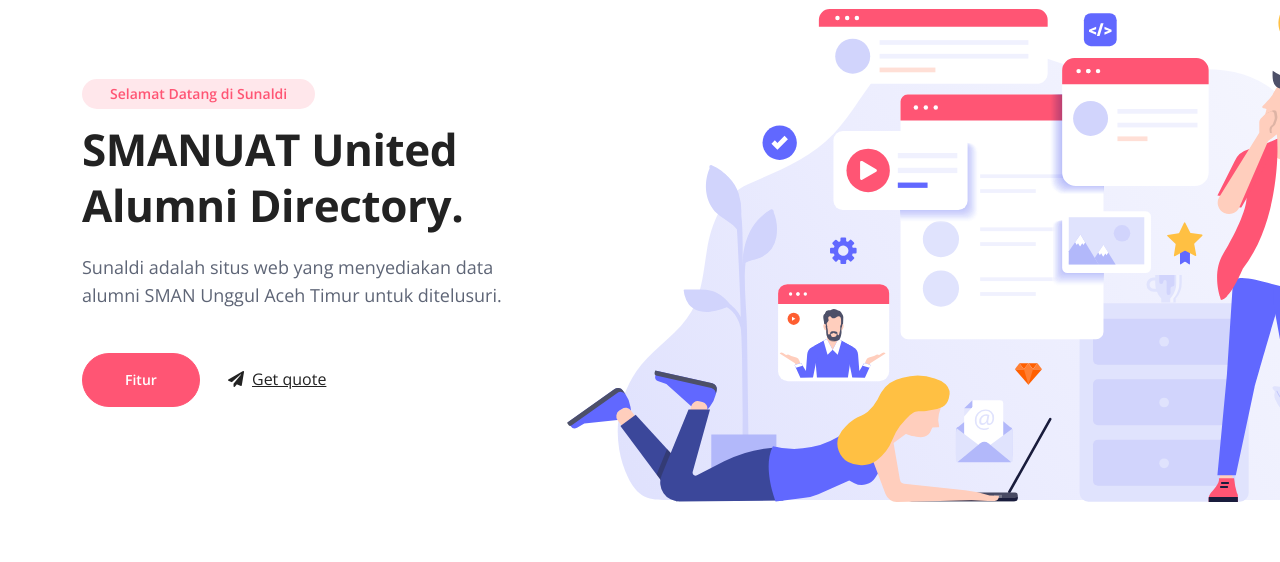
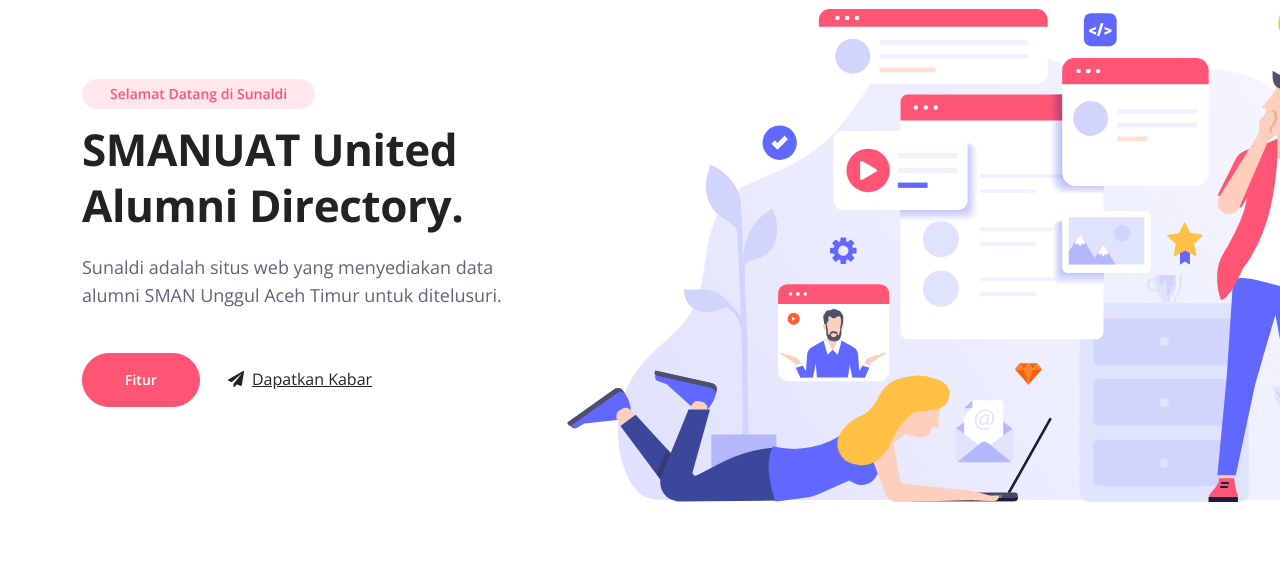
Before and after one commit to sunaldi/sunaldi, a Django app: page / in a window 1280 px wide. Shown: the part 213-775 px from the top of the page. Run offline with Django 3.2, Linux system fonts and the light colour scheme; some libraries are stand-ins or nearby versions.

Commit message:
Update template

```diff
--- a/main/templates/index.html
+++ b/main/templates/index.html
@@ -16,7 +16,7 @@
                         <h1 class="h1-large">SMANUAT United Alumni Directory.</h1>
                         <p class="p-large">Sunaldi adalah situs web yang menyediakan data alumni SMAN Unggul Aceh Timur untuk ditelusuri.</p>
                         <a class="btn-solid-lg" href="#services">Fitur</a>
-                        <a class="quote" href="#contact"><i class="fas fa-paper-plane"></i>Get quote</a>
+                        <a class="quote" href="#contact"><i class="fas fa-paper-plane"></i>Dapatkan Kabar</a>
                     </div> <!-- end of text-container -->
                 </div> <!-- end of col -->
                 <div class="col-lg-6 col-xl-7">
```
Also changed, not shown: README.md.
